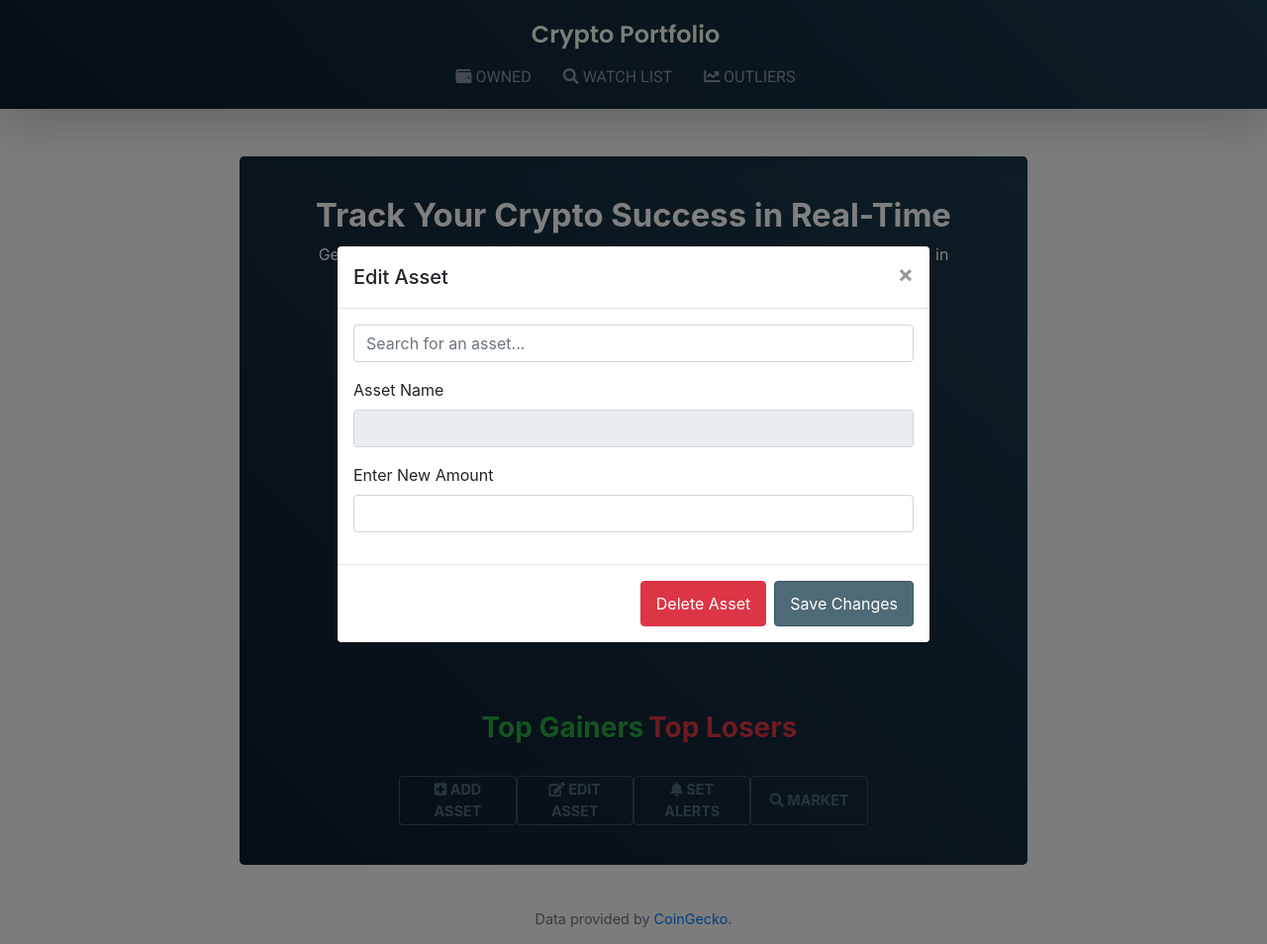
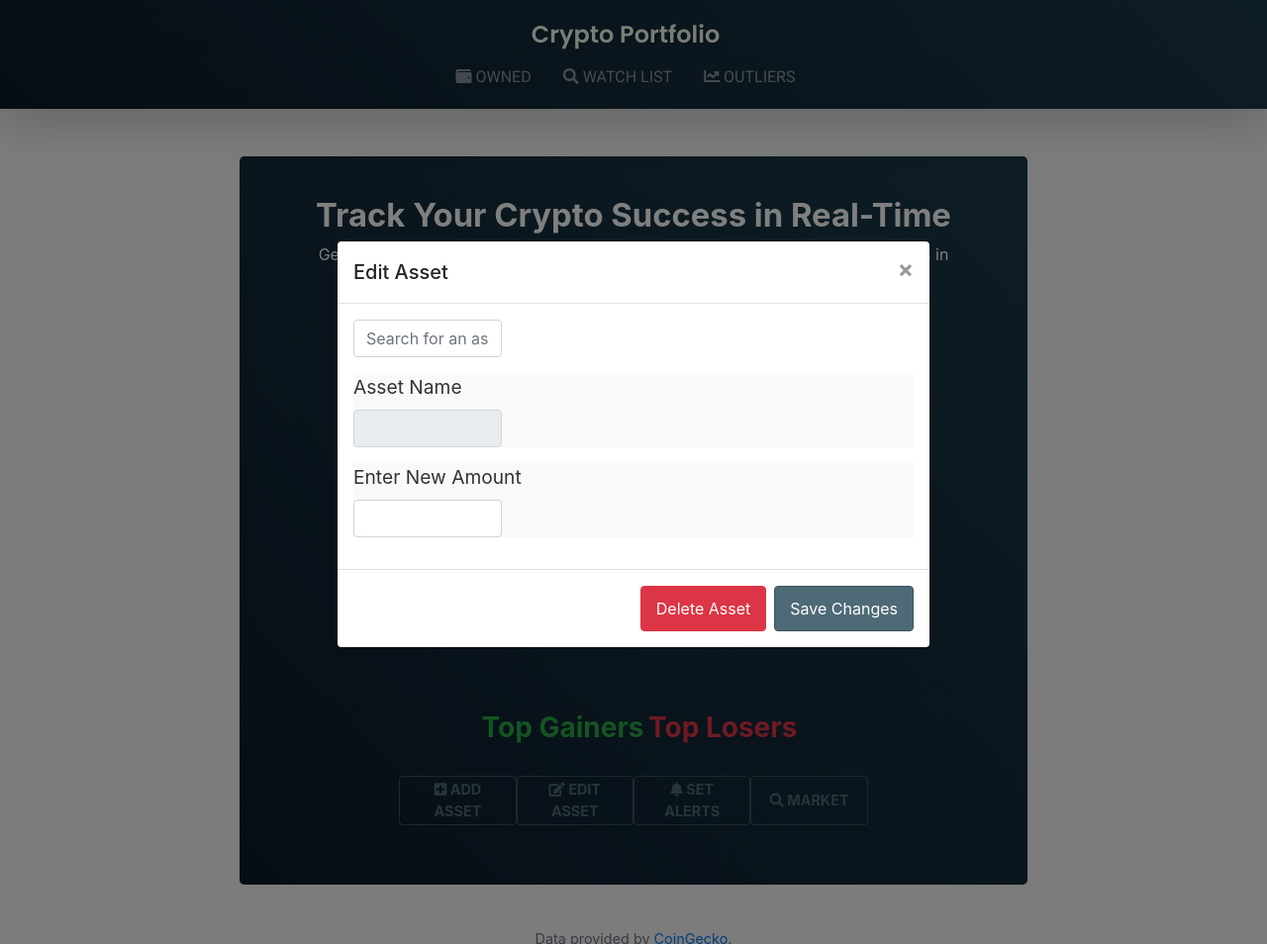
Before and after one commit to dantonic81/portfolio, a Flask app: page / in a window 1280 px wide, after a click on "EDIT ASSET". Shown: the whole page at 99% size. Run offline with Flask 3, Linux system fonts and the light colour scheme; data comes from the database, SQL or seed files in the repository; data that the repository does not hold is empty; some libraries are stand-ins or nearby versions.

Commit message:
add some styling to the form

```diff
--- a/static/index.css
+++ b/static/index.css
@@ -384,3 +384,38 @@ h3 {
   line-height: 1; /* Ensure the line height doesn't stretch the badge vertically */
   margin-left: auto; /* Push the badge to the far right */
 }
+
+
+/* Custom styling for form groups */
+.form-group {
+  background-color: #f9f9f9;
+  transition: background-color 0.3s ease;
+}
+
+.form-group:hover {
+  background-color: #e0e0e0;  /* Slight change on hover */
+}
+
+/* Styling for labels */
+label {
+  font-size: 1.2rem;
+  color: #333;
+}
+
+/* Styling for radio buttons */
+.form-check-input {
+  width: 1.4rem;
+  height: 1.4rem;
+  margin-right: 10px;
+}
+
+/* Styling for the number input */
+.form-control {
+  width: 150px;
+  margin-right: 10px;
+}
+
+/* Optional: Adding some spacing between each input section */
+.d-flex {
+  margin-bottom: 10px;
+}
--- a/static/js/alerts.js
+++ b/static/js/alerts.js
@@ -31,25 +31,30 @@ document.addEventListener("DOMContentLoaded", () => {
 
   ownedCoins.forEach(coin => {
     const coinElement = document.createElement('div');
-      coinElement.classList.add('form-group');
+    coinElement.classList.add('form-group', 'mb-4', 'p-3', 'border', 'rounded', 'shadow-sm');  // Added styling classes
 
     // Use 'name' for the coin's name and 'abbreviation' for the coin's symbol
     coinElement.innerHTML = `
-        <label for="alert-${coin.abbreviation}-more">${coin.name}</label>
-        <div class="d-flex">
-          <div class="form-check mr-3">
+      <div class="d-flex justify-content-between align-items-center mb-3">
+        <label for="alert-${coin.abbreviation}-more" class="h5">${coin.name}</label>
+      </div>
+      <div class="d-flex flex-column">
+        <div class="form-check mb-2">
           <input class="form-check-input" type="radio" name="alert-${coin.abbreviation}" id="alert-${coin.abbreviation}-more" value="more">
           <label class="form-check-label" for="alert-${coin.abbreviation}-more">
             More than
           </label>
         </div>
-          <div class="form-check mr-3">
+        <div class="form-check mb-3">
           <input class="form-check-input" type="radio" name="alert-${coin.abbreviation}" id="alert-${coin.abbreviation}-less" value="less">
           <label class="form-check-label" for="alert-${coin.abbreviation}-less">
             Less than
           </label>
         </div>
-          <input type="number" class="form-control" id="alert-value-${coin.abbreviation}" placeholder="Value in USD">
+        <div class="d-flex align-items-center">
+          <input type="number" class="form-control" id="alert-value-${coin.abbreviation}" placeholder="Value in USD" aria-label="Value in USD">
+          <span class="ml-2 text-muted">USD</span>
+        </div>
       </div>
     `;
 
```
Lines whose indentation alone changed are shown as unchanged.
